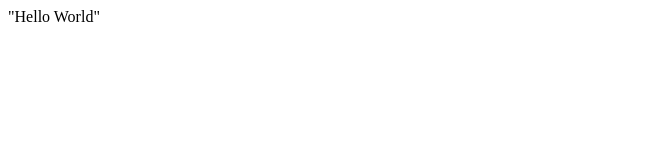
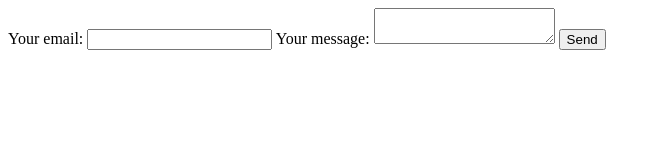
Before and after one commit to Williambellity/Williambellity.github.io, a plain HTML site: page index.html in a window 1280 px wide. Shown: the whole page, without its empty margins (0-661 px from the left). Drawn offline with Linux system fonts and the light colour scheme.

Commit message:
test questionnaire

```diff
--- a/index.html
+++ b/index.html
@@ -1 +1,19 @@
-"Hello World"
+<head>
+  <title>Super questionnaire</title>
+</head>
+<body>
+  <form action="https://formspree.io/f/mdoygpjp" method="POST">
+    <label>
+      Your email:
+      <input type="email" name="_replyto" />
+    </label>
+    <label>
+      Your message:
+      <textarea name="message"></textarea>
+    </label>
+
+    <!-- your other form fields go here -->
+
+    <button type="submit">Send</button>
+  </form>
+</body>
```
